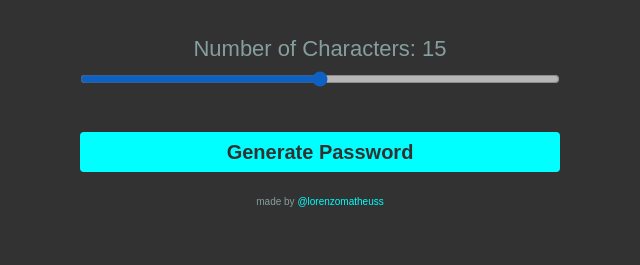
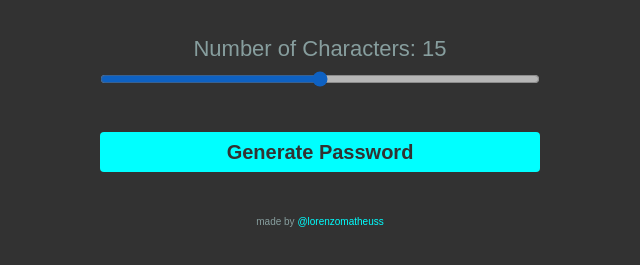
Before and after one commit to lorenzomatheuss/pass-gen, a plain HTML site: page index.html in a window 1280 px wide. Shown: the part 395-660 px from the top of the page, without its empty margins (320-960 px from the left). Drawn offline with Linux system fonts and the light colour scheme.

Commit message:
fix: remove page scroll and adjust container layout

```diff
--- a/style.css
+++ b/style.css
@@ -14,6 +14,9 @@
 }
 
 body {
+    margin: 0;
+    padding: 0;
+    overflow: hidden;
     background-color: var(--back-color);
     width: 100%;
     height: 100vh;
@@ -30,6 +33,8 @@ body {
 }
 
 .container-input {
+    padding: 20px;
+    box-sizing: border-box;
     max-width: 480px;
     margin: 14px 0;
     text-align: center;
@@ -62,6 +67,8 @@ body {
 }
 
 .container-password {
+    padding: 20px;
+    box-sizing: border-box;
     max-width: 480px;
     margin: 14px 0;
     display: flex;
```
